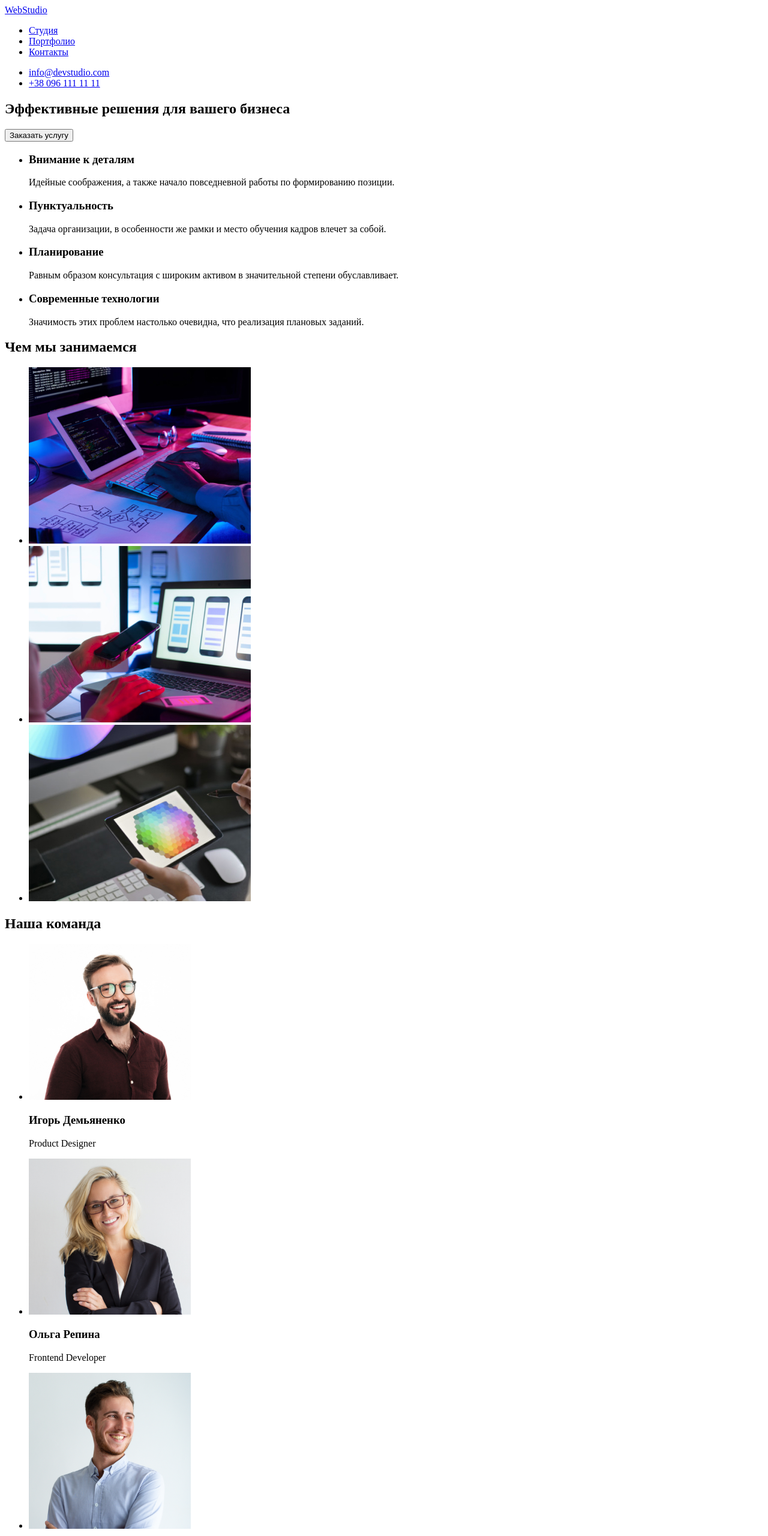
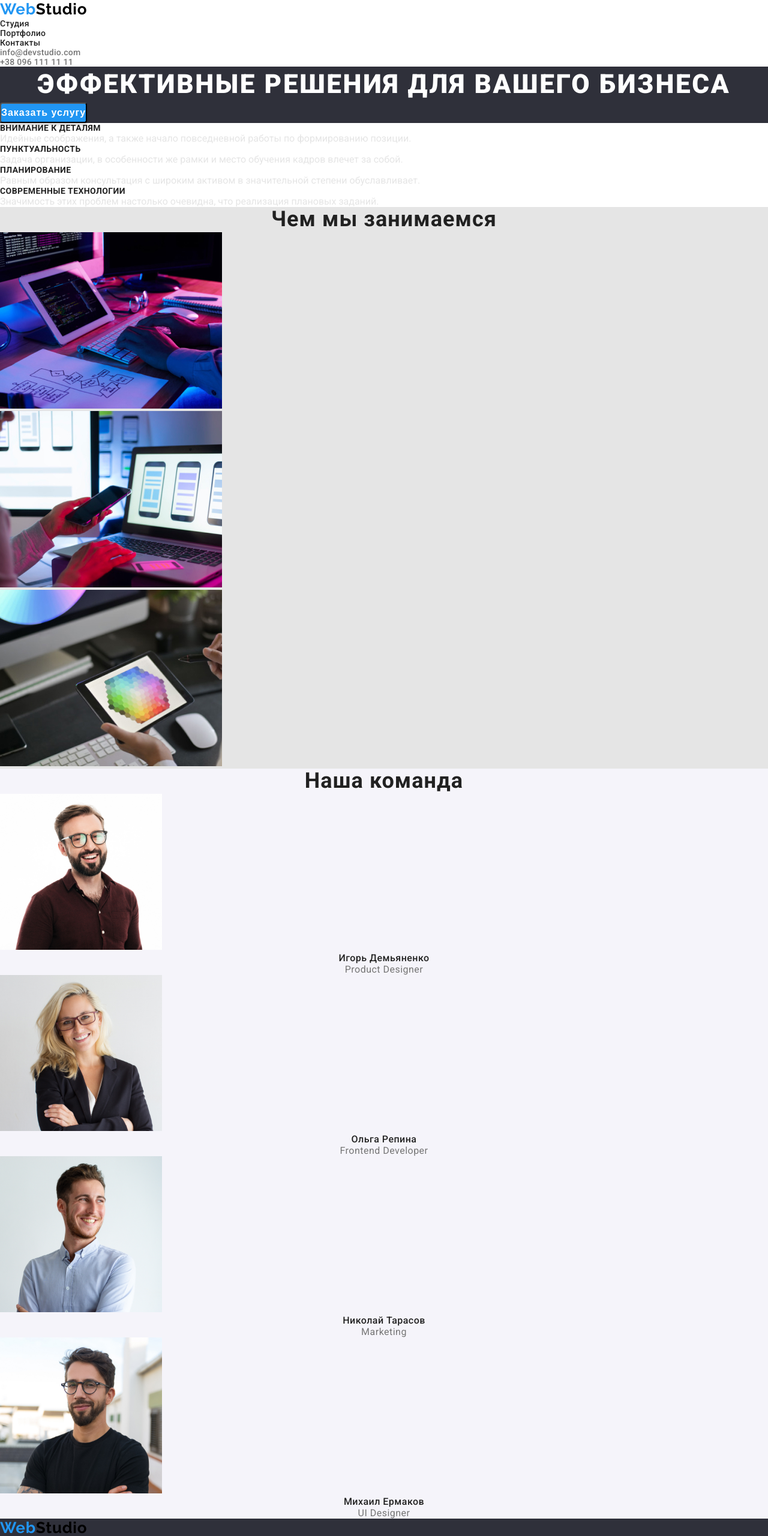
Before and after one commit to Vladosik12333/goit-markup-hw-02, a plain HTML site: page index.html in a window 1280 px wide. Shown: the top 2560 px of the page at 60% size. Drawn offline with Linux system fonts and the light colour scheme.

Commit message:
homework 2

```diff
--- a/css/styles.css
+++ b/css/styles.css
@@ -0,0 +1,261 @@
+* {
+  box-sizing: border-box;
+  margin: 0;
+  padding: 0;
+}
+
+body {
+  font-family: 'Roboto', sans-serif;
+  font-style: normal;
+  font-weight: normal;
+}
+
+ul {
+  list-style: none;
+}
+
+a {
+  color: inherit;
+  text-decoration: none;
+}
+
+/* Header */
+
+.header {
+  background: white;
+}
+
+.header-nav {
+  font-weight: 500;
+  font-size: 14px;
+  line-height: 1.142;
+  letter-spacing: 0.02em;
+  color: #212121;
+}
+
+.header-logo-site {
+  font-family: Raleway;
+  font-weight: bold;
+  font-size: 26px;
+  line-height: 1.192;
+  letter-spacing: 0.03em;
+  cursor: default;
+}
+
+.header-logo-apart-site {
+  color: #2196f3;
+}
+
+.header-nav-button:hover,
+.header-nav-button:focus {
+  color: #2196f3;
+  cursor: pointer;
+}
+
+.header-contacts {
+  font-weight: 500;
+  font-size: 14px;
+  line-height: 1.142;
+  letter-spacing: 0.02em;
+  color: #757575;
+}
+
+.header-contacts-button:hover,
+.header-contacts-button:focus {
+  color: #2196f3;
+  cursor: pointer;
+}
+
+/* Footer */
+
+.footer {
+  background: #2f303a;
+}
+
+.footer-logo-site {
+  font-family: Raleway;
+  font-weight: bold;
+  font-size: 26px;
+  line-height: 1.192;
+  letter-spacing: 0.03em;
+}
+
+.footer-logo-apart-site {
+  color: #2196f3;
+}
+
+.footer .footer-address {
+  font-size: 14px;
+  line-height: 1.714;
+  letter-spacing: 0.03em;
+  color: #ffffff;
+}
+
+.footer-contacts {
+  font-size: 14px;
+  line-height: 1.714;
+  letter-spacing: 0.03em;
+  color: rgba(255, 255, 255, 0.6);
+}
+
+.footer-logo-site,
+.footer-address,
+.footer-contacts {
+  font-style: normal;
+  cursor: default;
+}
+
+/* INDEX.html */
+/* One section */
+
+.one-section {
+  background: #2f303a;
+}
+
+.one-section-title {
+  font-weight: 900;
+  font-size: 44px;
+  line-height: 1.363;
+  text-align: center;
+  letter-spacing: 0.06em;
+  text-transform: uppercase;
+  color: #ffffff;
+}
+
+.one-section-button {
+  background: #2196f3;
+  box-shadow: 0px 4px 4px rgba(0, 0, 0, 0.15);
+  border-radius: 4px;
+  cursor: pointer;
+}
+
+.one-section-button-content {
+  font-weight: bold;
+  font-size: 16px;
+  line-height: 1.875;
+  display: flex;
+  align-items: center;
+  text-align: center;
+  letter-spacing: 0.06em;
+  color: #ffffff;
+}
+
+/* Two section */
+
+.two-section {
+  color: #e5e5e5;
+}
+
+.two-section-title {
+  font-weight: bold;
+  font-size: 14px;
+  line-height: 1.142;
+  letter-spacing: 0.03em;
+  text-transform: uppercase;
+  color: #212121;
+}
+
+.two-section-text {
+  font-size: 14px;
+  line-height: 1.714;
+  letter-spacing: 0.03em;
+  color: #757575;
+}
+
+/* Three section */
+
+.three-section {
+  background: #e5e5e5;
+}
+
+.three-four-sections-title {
+  font-weight: bold;
+  font-size: 36px;
+  line-height: 1.166;
+  text-align: center;
+  letter-spacing: 0.03em;
+  color: #212121;
+}
+
+/* Four section */
+
+.four-section {
+  background: #f5f4fa;
+}
+
+.three-four-sections-title {
+  font-weight: bold;
+  font-size: 36px;
+  line-height: 1.166;
+  text-align: center;
+  letter-spacing: 0.03em;
+  color: #212121;
+}
+
+.four-section-name {
+  font-weight: 500;
+  font-size: 16px;
+  line-height: 1.187;
+  text-align: center;
+  letter-spacing: 0.03em;
+  color: #212121;
+}
+
+.four-section-position {
+  font-size: 16px;
+  line-height: 1.187;
+  text-align: center;
+  letter-spacing: 0.03em;
+  color: #757575;
+}
+
+/* PORTFOLIO.html */
+/* Section */
+
+.portfolio-section {
+  background: #e5e5e5;
+}
+
+/* Buttons ul */
+.portfolio-section-button {
+  background: #f5f4fa;
+  border-radius: 4px;
+}
+
+.portfolio-section-button-content {
+  font-weight: 500;
+  font-size: 16px;
+  line-height: 1.625;
+  text-align: center;
+  letter-spacing: 0.03em;
+  color: #212121;
+}
+
+.portfolio-section-button:hover,
+.portfolio-section-button:focus {
+  background: #2196f3;
+  border-radius: 4px;
+  cursor: pointer;
+}
+
+.portfolio-section-button-content:hover,
+.portfolio-section-button-content:focus {
+  color: white;
+}
+
+/* Three uls */
+
+.portfolio-section-title {
+  font-weight: bold;
+  font-size: 18px;
+  line-height: 2;
+  letter-spacing: 0.06em;
+  color: #212121;
+}
+
+.portfolio-section-text {
+  font-size: 16px;
+  line-height: 1.875;
+  letter-spacing: 0.03em;
+  color: #757575;
+}
--- a/index.html
+++ b/index.html
@@ -5,71 +5,76 @@
         <meta http-equiv="X-UA-Compatible" content="IE=edge">
         <meta name="viewport" content="width=device-width, initial-scale=1.0">
         <title>Wed Studio</title>
+        <link rel="preconnect" href="https://fonts.gstatic.com" />
+        <link href="https://fonts.googleapis.com/css2?family=Raleway:wght@700&family=Roboto:wght@400;500;700;900&display=swap"
+            rel="stylesheet" />
         <link rel="stylesheet" href="./css/styles.css" />
     </head>
 
     <body>
-        <header>
+        <header class="header">
             <!-- about name and contacts -->
             <nav>
-                <a href="#">WebStudio</a>
-                <ul>
-                    <li>
+                <a href="#" class="header-logo-site"><span class="header-logo-apart-site">Web</span>Studio</a>
+                <ul class="header-nav">
+                    <li class="header-nav-button">
                         <a href="./index.html">Студия</a>
                     </li>
-                    <li>
+                    <li class="header-nav-button">
                         <a href="./portfolio.html">Портфолио</a>
                     </li>
-                    <li>
+                    <li class="header-nav-button">
                         <a href="#">Контакты</a>
                     </li>
                 </ul>
             </nav>
-            <ul>
-                <li>
+            <ul class="header-contacts">
+                <li class="header-contacts-button">
                     <a href="mail:info@devstudio.com">info@devstudio.com</a>
                 </li>
-                <li>
+                <li class="header-contacts-button">
                     <a href="tel:+380961111111">+38 096 111 11 11</a>
+                </li>
             </ul>
         </header>
 
         <main>
             <!-- about info of site -->
-            <section>
-                <h1>Эффективные решения для вашего бизнеса</h1>
-                <button type="button">Заказать услугу</button>
+            <section class="one-section">
+                <h1 class="one-section-title"> Эффективные решения
+                для вашего бизнеса </h1>
+                <button type="button" class="one-section-button"><span class="one-section-button-content">Заказать услугу</span></button>
             </section>
-            <section>
+            <section class="two-section">
                 <ul>
                     <li>
-                        <h3>Внимание к деталям</h3>
-                        <p>
+                        <h3 class="two-section-title">Внимание к деталям</h3>
+                        <p class=".two-section-text">
                             Идейные соображения, а также начало повседневной работы по формированию позиции.
                         </p>
                     </li>
                     <li>
-                        <h3>Пунктуальность</h3>
-                        <p>
+                        <h3 class="two-section-title">Пунктуальность</h3>
+                        <p class=".two-section-text">
                             Задача организации, в особенности же рамки и место обучения кадров влечет за собой.
                         </p>
                     </li>
                     <li>
-                        <h3>Планирование</h3>
-                        <p>
+                        <h3 class="two-section-title">Планирование</h3>
+                        <p class=".two-section-text">
                             Равным образом консультация с широким активом в значительной степени обуславливает.
                         </p>
                     </li>
                     <li>
-                        <h3>Современные технологии</h3>
-                        <p>
+                        <h3 class="two-section-title">Современные технологии</h3>
+                        <p class=".two-section-text">
                             Значимость этих проблем настолько очевидна, что реализация плановых заданий.
                         </p>
                     </li>
                 </ul>
             </section>
-            <section>
-                <h2>Чем мы занимаемся</h2>
+            <section class="three-section">
+                <h2 class="three-four-sections-title">Чем мы занимаемся</h2>
                 <ul>
                     <li>
                         <img src="./images/work1.jpg" alt="Рабочие процессы нашей команды" width="370" />
@@ -82,45 +87,45 @@
                     </li>
                 </ul>
             </section>
-            <section>
-                <h2>Наша команда</h2>
+            <section class="four-section">
+                <h2 class="three-four-sections-title">Наша команда</h2>
                 <ul>
                     <li>
                         <img src="./images/emp1.jpg" alt="Работник 1" width="270" />
-                        <h3>Игорь Демьяненко</h3>
-                        <p>Product Designer</p>
+                        <h3 class="four-section-name">Игорь Демьяненко</h3>
+                        <p class="four-section-position">Product Designer</p>
                     </li>
                     <li>
                         <img src="./images/emp2.jpg" alt="Работник 2" width="270" />
-                        <h3>Ольга Репина</h3>
-                        <p>Frontend Developer</p>
+                        <h3 class="four-section-name">Ольга Репина</h3>
+                        <p class="four-section-position">Frontend Developer</p>
                     </li>
                     <li>
                         <img src="./images/emp3.jpg" alt="Работник 3" width="270" />
-                        <h3>Николай Тарасов</h3>
-                        <p>Marketing</p>
+                        <h3 class="four-section-name">Николай Тарасов</h3>
+                        <p class="four-section-position">Marketing</p>
                     </li>
                     <li>
                         <img src="./images/emp4.jpg" alt="Работник 4" width="270" />
-                        <h3>Михаил Ермаков</h3>
-                        <p>UI Designer</p>
+                        <h3 class="four-section-name">Михаил Ермаков</h3>
+                        <p class="four-section-position">UI Designer</p>
                     </li>
                 </ul>
             </section>
         </main>
 
-        <footer>
-            <!-- adress and other info-->
-            <a href="#">WebStudio</a>
+        <footer class="footer">
+            <!-- address and other info-->
+            <a href="#" class="footer-logo-site"><span class="footer-logo-apart-site">Web</span>Studio</a>
             <address>
                 <ul>
-                    <li>
+                    <li class="footer-address">
                         <a href="#">г. Киев, пр-т Леси Украинки, 26</a>
                     </li>
-                    <li>
+                    <li class="footer-contacts">
                         <a href="mail:info@example.com">info@example.com</a>
                     </li>
-                    <li>
+                    <li class="footer-contacts">
                         <a href="tel:+380991111111">+38 099 111 11 11</a>
                     </li>
                 </ul>
```
Also changed, not shown: portfolio.html (+49 -55 lines).
